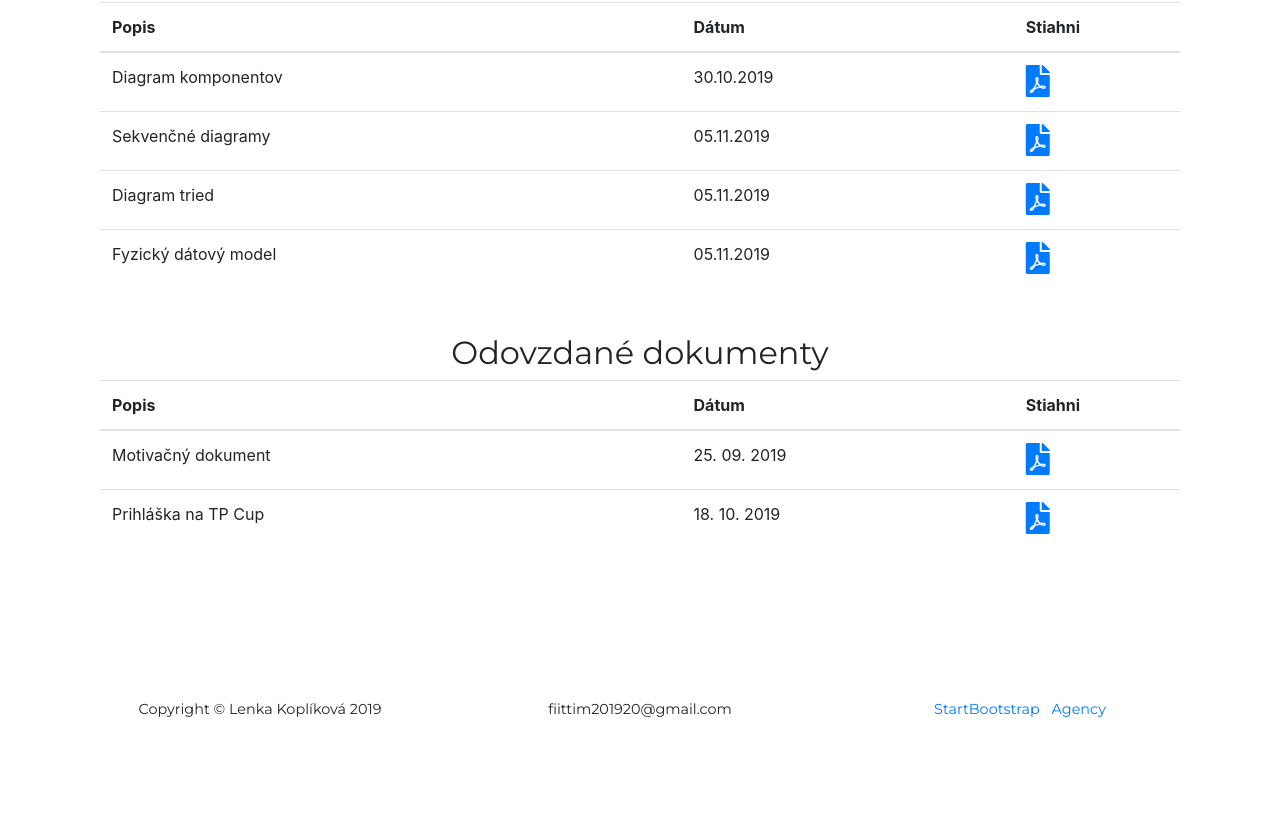
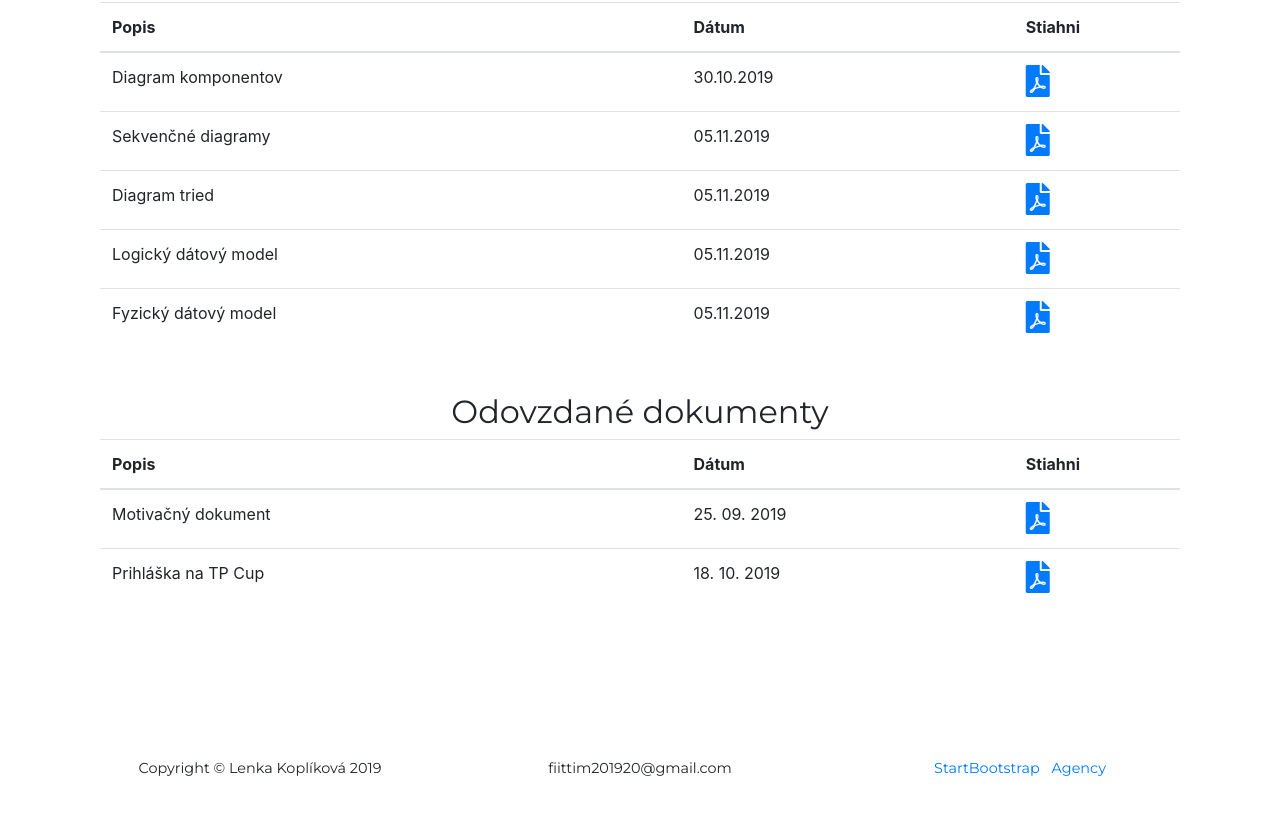
Before and after one commit to queen-Lenocka/TP-web-team20, a website with bundled scripts: page index.html in a window 1280 px wide. Shown: the part 5224-6037 px from the top of the page. Before the commit the page ends 5978 px from the top, so only its background shows below. Built offline with nearby package versions, Linux system fonts and the light colour scheme; a web font is replaced by a local one.

Commit message:
added logicky datovy model

```diff
--- a/index.html
+++ b/index.html
@@ -1010,6 +1010,16 @@
               </td>
             </tr>
 			<tr>
+              <td>Logický dátový model</td>
+              <td>05.11.2019</td>
+
+              <td>
+                <a href="download/diagramy/transaction_logical_data_model.pdf" download="">
+                  <i class="fas fa-file-pdf fa-2x"></i>
+				</a>
+              </td>
+            </tr>
+			<tr>
               <td>Fyzický dátový model</td>
               <td>05.11.2019</td>
 
```
Also changed, not shown: 1 other file.
